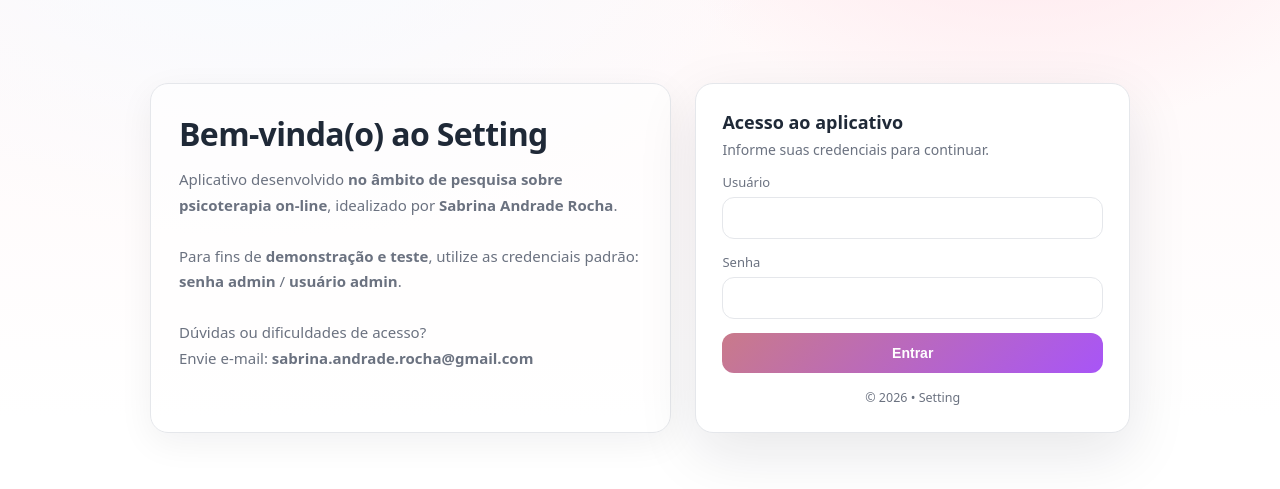
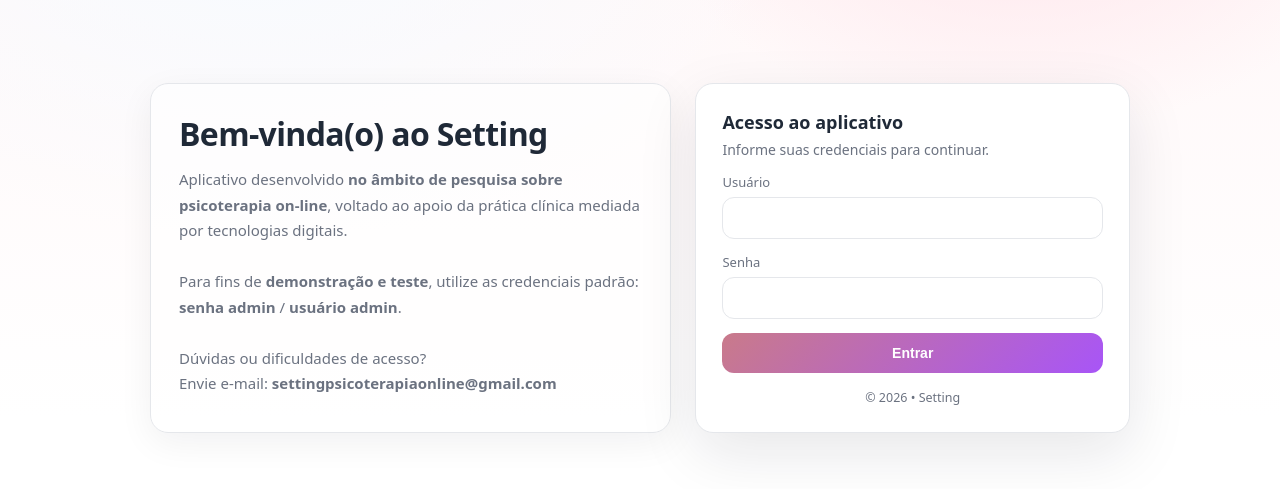
Before and after one commit to sabrinaandraderocha-cmyk/setting-psicoterapia-online, a FastAPI app: page /login in a window 1280 px wide. Shown: the part 142-631 px from the top of the page. Run offline with FastAPI, Linux system fonts and the light colour scheme.

Commit message:
Update login.html

```diff
--- a/app/templates/login.html
+++ b/app/templates/login.html
@@ -154,14 +154,14 @@
       <h1>Bem-vinda(o) ao Setting</h1>
 
       <p class="sub">
-        Aplicativo desenvolvido <strong>no âmbito de pesquisa sobre psicoterapia on-line</strong>,
-        idealizado por <strong>Sabrina Andrade Rocha</strong>.<br /><br />
+    Aplicativo desenvolvido <strong>no âmbito de pesquisa sobre psicoterapia on-line</strong>,
+    voltado ao apoio da prática clínica mediada por tecnologias digitais.<br /><br />
 
         Para fins de <strong>demonstração e teste</strong>, utilize as credenciais padrão:
         <strong>senha admin</strong> / <strong>usuário admin</strong>.<br /><br />
 
         Dúvidas ou dificuldades de acesso?<br />
-        Envie e-mail: <strong>sabrina.andrade.rocha@gmail.com</strong>
+        Envie e-mail: <strong>settingpsicoterapiaonline@gmail.com</strong>
       </p>
     </section>
 
```
